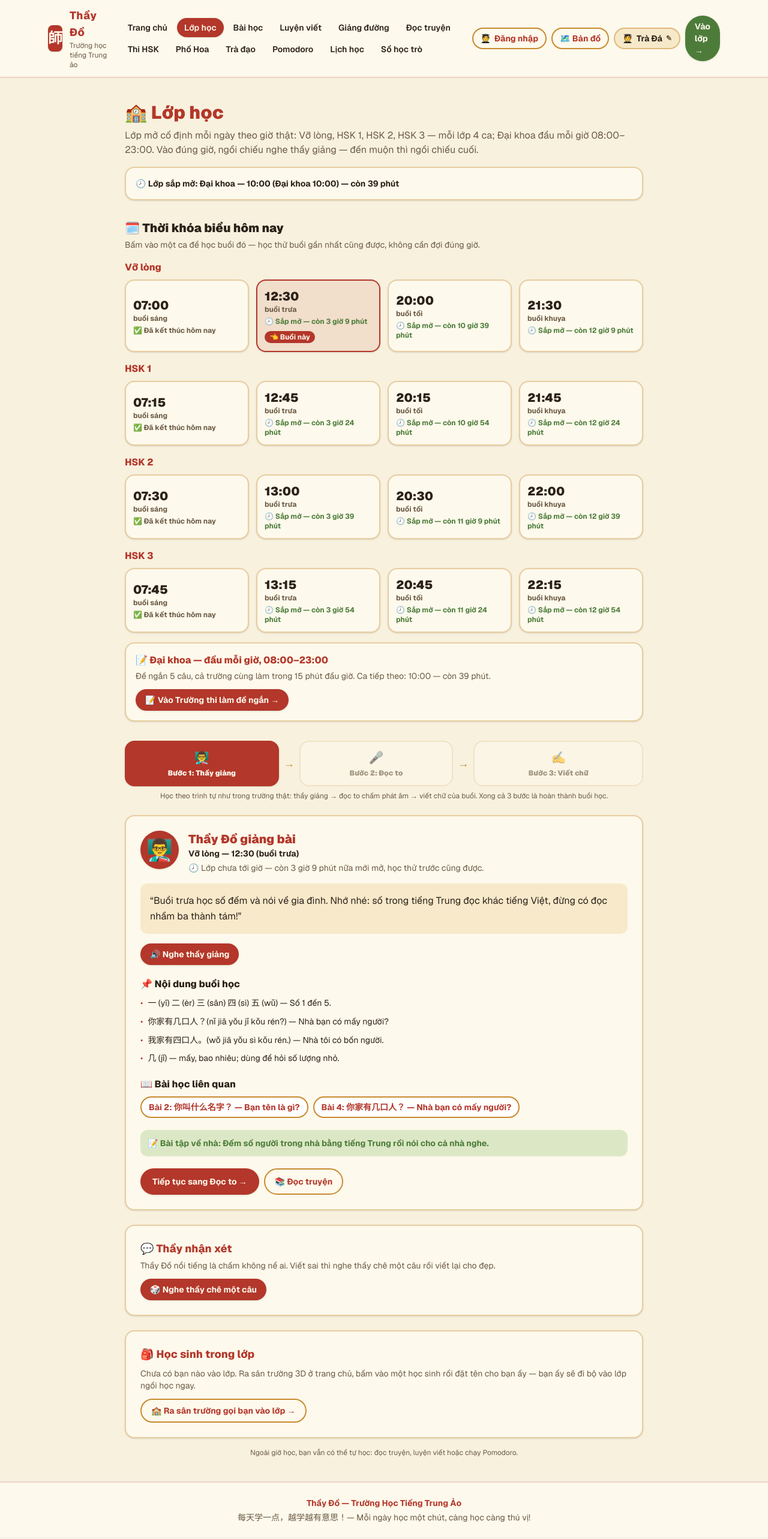
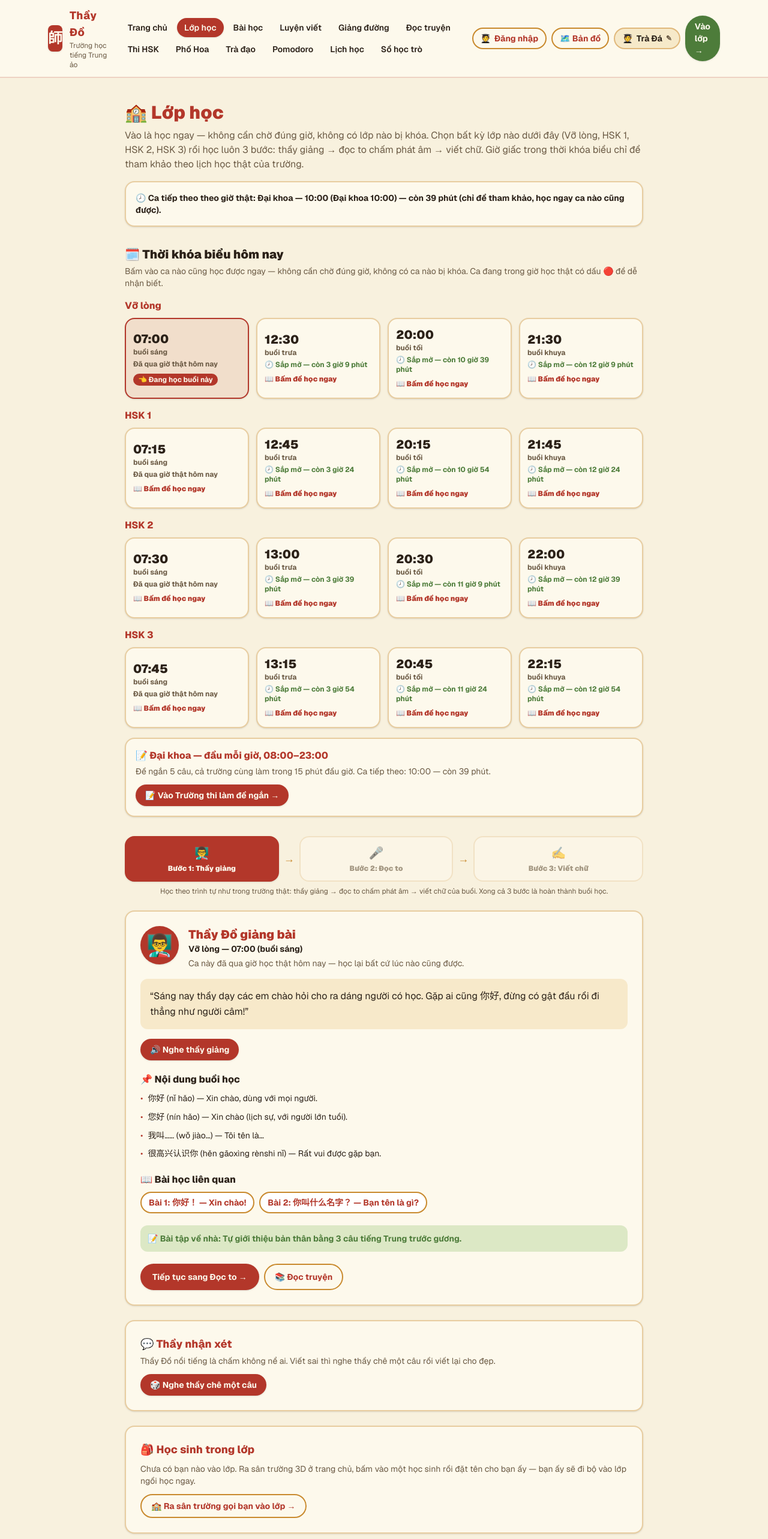
Before and after one commit to vcstack/thay-do, a Next.js app: page /lop-hoc in a window 1280 px wide. Shown: the top 2566 px of the page at 60% size. Built offline with nearby package versions, Linux system fonts and the light colour scheme.

Commit message:
Lớp học: vào là học ngay, không check giờ mở/đóng — giờ giấc chỉ để tham khảo

```diff
--- a/src/app/lop-hoc/page.tsx
+++ b/src/app/lop-hoc/page.tsx
@@ -333,7 +333,8 @@ export default function LopHocPage() {
   const [writeRemark, setWriteRemark] = useState("");
   const [completed, setCompleted] = useState(false);
 
-  // Ca đang chọn (mặc định: ca đang mở, nếu không thì ca sắp mở gần nhất).
+  // Ca đang chọn (mặc định: ca đầu tiên — Vỡ lòng 07:00 — để vào là học
+  // được ngay. Người dùng tự chọn ca khác; không tự đổi ca theo giờ).
   const selected: ClassSlot =
     (selectedId ? CLASS_SLOTS.find((s) => s.id === selectedId) : undefined) ??
     CLASS_SLOTS[0];
@@ -357,17 +358,14 @@ export default function LopHocPage() {
 
   useEffect(() => {
     // Giờ hiện tại + tên học sinh (localStorage) chỉ có ở client — khởi tạo
-    // trong effect để tránh lệch hydration.
+    // trong effect để tránh lệch hydration. Giờ giấc CHỈ để hiển thị tham
+    // khảo, không dùng để chọn ca hay chặn việc học: ca mặc định luôn là
+    // ca đầu tiên (Vỡ lòng 07:00) cho tới khi người dùng tự bấm chọn ca khác.
     const d = new Date();
     // eslint-disable-next-line react-hooks/set-state-in-effect
     setNow(d);
     const t = setInterval(() => setNow(new Date()), 30000);
     setStudentNames(loadStudentNames());
-    const live = CLASS_SLOTS.find((s) => slotStatus(s, d).kind === "live");
-    const upcoming = CLASS_SLOTS.filter((s) => slotStatus(s, d).kind === "next").sort(
-      (a, b) => a.hour * 60 + a.minute - (b.hour * 60 + b.minute)
-    )[0];
-    setSelectedId((live ?? upcoming ?? CLASS_SLOTS[0]).id);
     return () => clearInterval(t);
   }, []);
 
@@ -597,9 +595,10 @@ export default function LopHocPage() {
     <div className="mx-auto max-w-4xl px-4 py-10">
       <h1 className="text-3xl font-black text-vermilion">🏫 Lớp học</h1>
       <p className="mt-2 text-ink-soft">
-        Lớp mở cố định mỗi ngày theo giờ thật: Vỡ lòng, HSK 1, HSK 2, HSK 3 —
-        mỗi lớp 4 ca; Đại khoa đầu mỗi giờ 08:00–23:00. Vào đúng giờ, ngồi
-        chiếu nghe thầy giảng — đến muộn thì ngồi chiếu cuối.
+        Vào là học ngay — không cần chờ đúng giờ, không có lớp nào bị khóa.
+        Chọn bất kỳ lớp nào dưới đây (Vỡ lòng, HSK 1, HSK 2, HSK 3) rồi học
+        luôn 3 bước: thầy giảng → đọc to chấm phát âm → viết chữ. Giờ giấc
+        trong thời khóa biểu chỉ để tham khảo theo lịch học thật của trường.
       </p>
 
       {/* Lớp đang mở / sắp mở */}
@@ -613,13 +612,13 @@ export default function LopHocPage() {
         >
           {next.live ? (
             <>
-              🔴 Đang mở lớp: {next.slot.track} — {fmtTime(next.slot.hour, next.slot.minute)}{" "}
-              ({next.slot.title})
+              🔴 Đang trong giờ học thật: {next.slot.track} — {fmtTime(next.slot.hour, next.slot.minute)}{" "}
+              ({next.slot.title}) — chỉ để tham khảo, học ca nào cũng được.
             </>
           ) : (
             <>
-              🕗 Lớp sắp mở: {next.slot.track} — {fmtTime(next.slot.hour, next.slot.minute)} (
-              {next.slot.title}) — còn {fmtCountdown(next.msUntil)}
+              🕗 Ca tiếp theo theo giờ thật: {next.slot.track} — {fmtTime(next.slot.hour, next.slot.minute)} (
+              {next.slot.title}) — còn {fmtCountdown(next.msUntil)} (chỉ để tham khảo, học ngay ca nào cũng được).
             </>
           )}
         </div>
@@ -630,8 +629,8 @@ export default function LopHocPage() {
         🗓️ Thời khóa biểu hôm nay
       </h2>
       <p className="mt-1 text-sm text-ink-soft">
-        Bấm vào một ca để học buổi đó — học thử buổi gần nhất cũng được, không
-        cần đợi đúng giờ.
+        Bấm vào ca nào cũng học được ngay — không cần chờ đúng giờ, không có
+        ca nào bị khóa. Ca đang trong giờ học thật có dấu 🔴 để dễ nhận biết.
       </p>
       {TRACKS_ORDER.map((track) => (
         <div key={track} className="mt-4">
@@ -665,12 +664,16 @@ export default function LopHocPage() {
                           🕗 Sắp mở — còn {fmtCountdown(st.mins * 60000)}
                         </span>
                       ) : (
-                        <span className="text-ink-soft">✅ Đã kết thúc hôm nay</span>
+                        <span className="text-ink-soft">Đã qua giờ thật hôm nay</span>
                       ))}
                   </p>
-                  {isSel && (
+                  {isSel ? (
                     <span className="mt-2 inline-block rounded-full bg-vermilion px-2 py-0.5 text-xs font-bold text-cream">
-                      👈 Buổi này
+                      👈 Đang học buổi này
+                    </span>
+                  ) : (
+                    <span className="mt-2 inline-block text-xs font-black text-vermilion">
+                      📖 Bấm để học ngay
                     </span>
                   )}
                 </button>
@@ -764,10 +767,10 @@ export default function LopHocPage() {
               </p>
               <p className="mt-1 text-sm text-ink-soft">
                 {selState?.kind === "live"
-                  ? `🔴 Lớp đang mở — còn ${selState.mins} phút nữa tan học.`
+                  ? `🔴 Đang trong giờ học thật — còn ${selState.mins} phút nữa tan học.`
                   : selState?.kind === "next"
-                    ? `🕗 Lớp chưa tới giờ — còn ${fmtCountdown(selState.mins * 60000)} nữa mới mở, học thử trước cũng được.`
-                    : "✅ Ca này đã kết thúc hôm nay — học lại buổi này cũng được."}
+                    ? `🕗 Ca này bắt đầu lúc ${fmtTime(selected.hour, selected.minute)} theo giờ thật — nhưng học ngay bây giờ cũng được, không cần chờ.`
+                    : "Ca này đã qua giờ học thật hôm nay — học lại bất cứ lúc nào cũng được."}
               </p>
             </div>
           </div>
@@ -1215,9 +1218,8 @@ export default function LopHocPage() {
       </div>
 
       <p className="mt-4 text-center text-xs text-ink-soft">
-        {selState?.kind === "live"
-          ? `Lớp đang mở — còn ${selState.mins} phút nữa tan học.`
-          : "Ngoài giờ học, bạn vẫn có thể tự học: đọc truyện, luyện viết hoặc chạy Pomodoro."}
+        Học bất cứ lúc nào — không cần chờ đúng giờ. Ngoài ra còn có: đọc
+        truyện, luyện viết và Pomodoro.
       </p>
     </div>
   );
```
